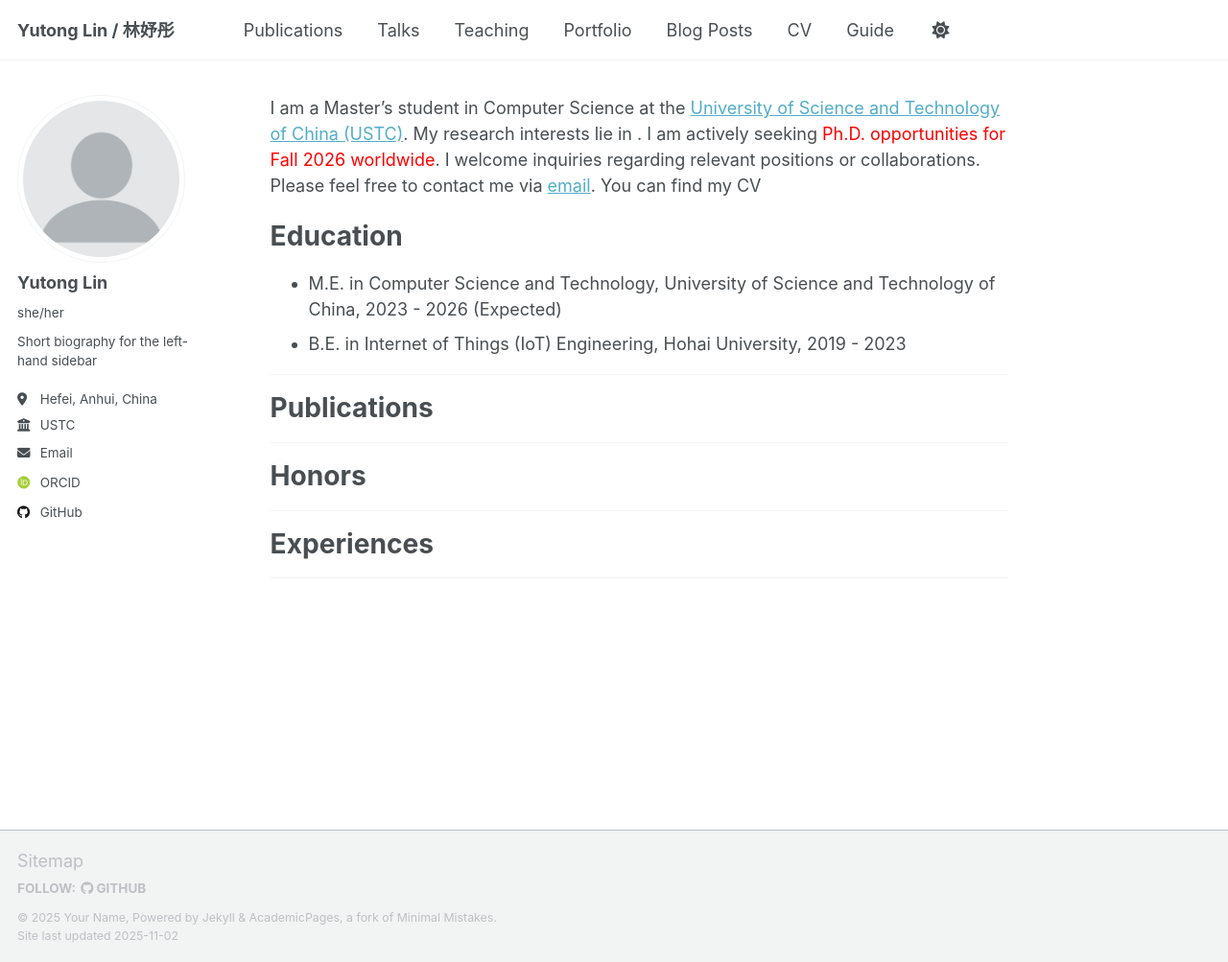
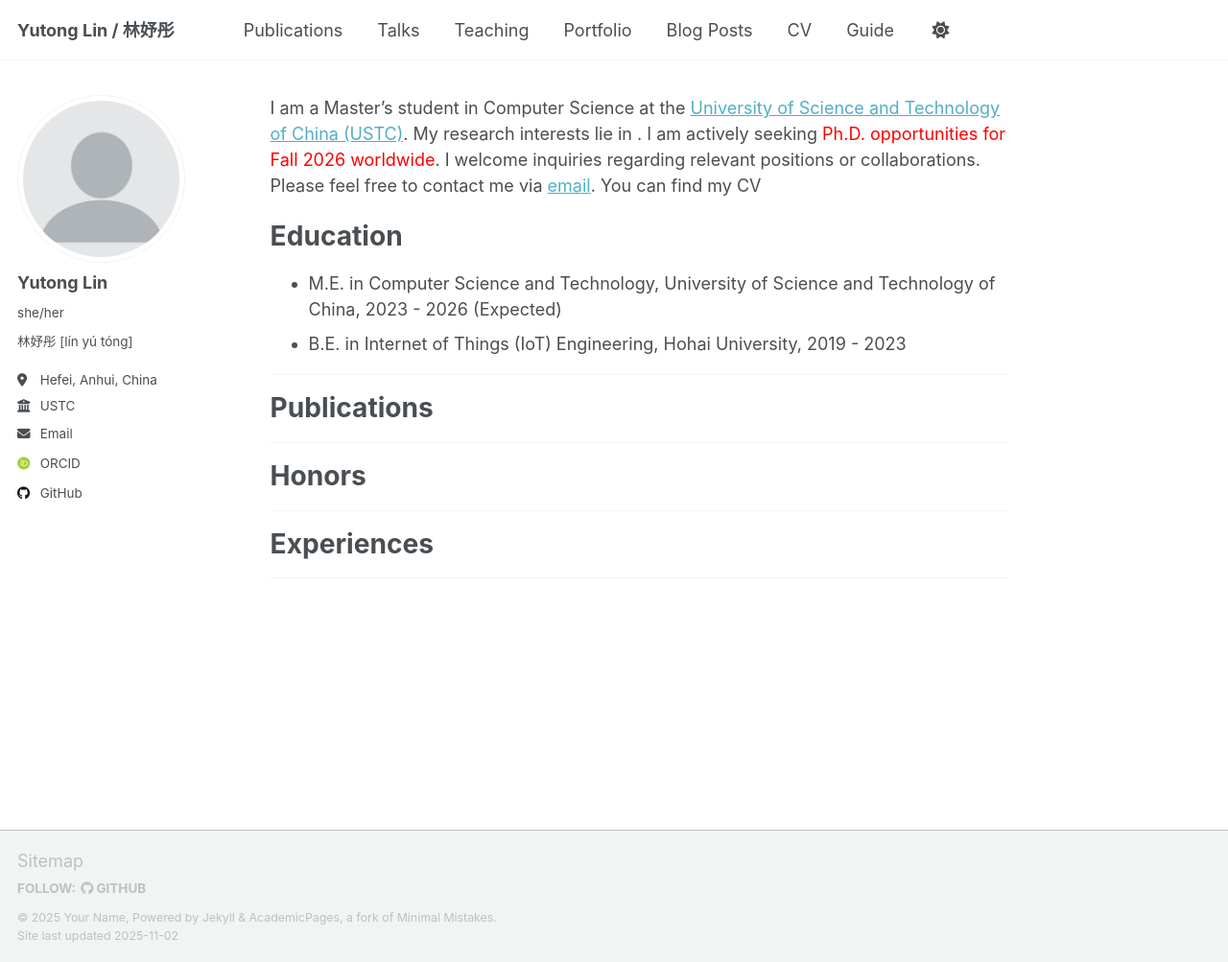
Before and after one commit to linlinlinlinlinkele/linlinlinlinlinkele.github.io, a Jekyll site: the page built from _pages/about.md, in a window 1280 px wide and 1003 px high. Shown: the whole window at 96% size. Built offline with Jekyll 4.4.1, drawn with Linux system fonts in a browser that asks for light colours; some web fonts are replaced; a script that is not in the unit is left out.

Commit message:
Update _config.yml

```diff
--- a/_config.yml
+++ b/_config.yml
@@ -26,7 +26,7 @@ author:
   avatar           : "profile.png"
   name             : "Yutong Lin"
   pronouns         : "she/her" # example: "she/her"
-  bio              : "Short biography for the left-hand sidebar"
+  bio              : "林妤彤 [lín yú tóng]"
   location         : "Hefei, Anhui, China"
   employer         : "USTC"
   # uri              : # URL
```
